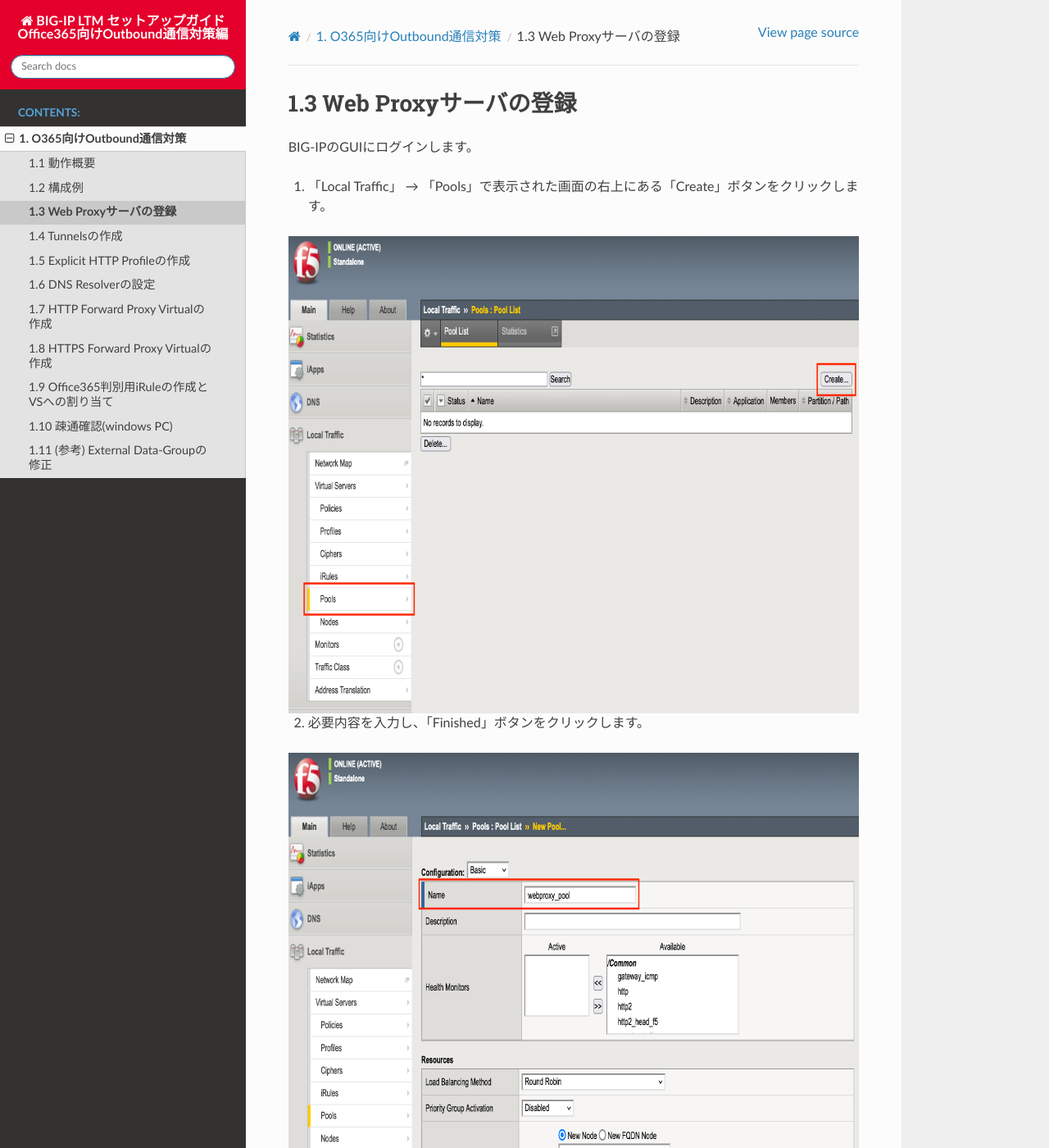
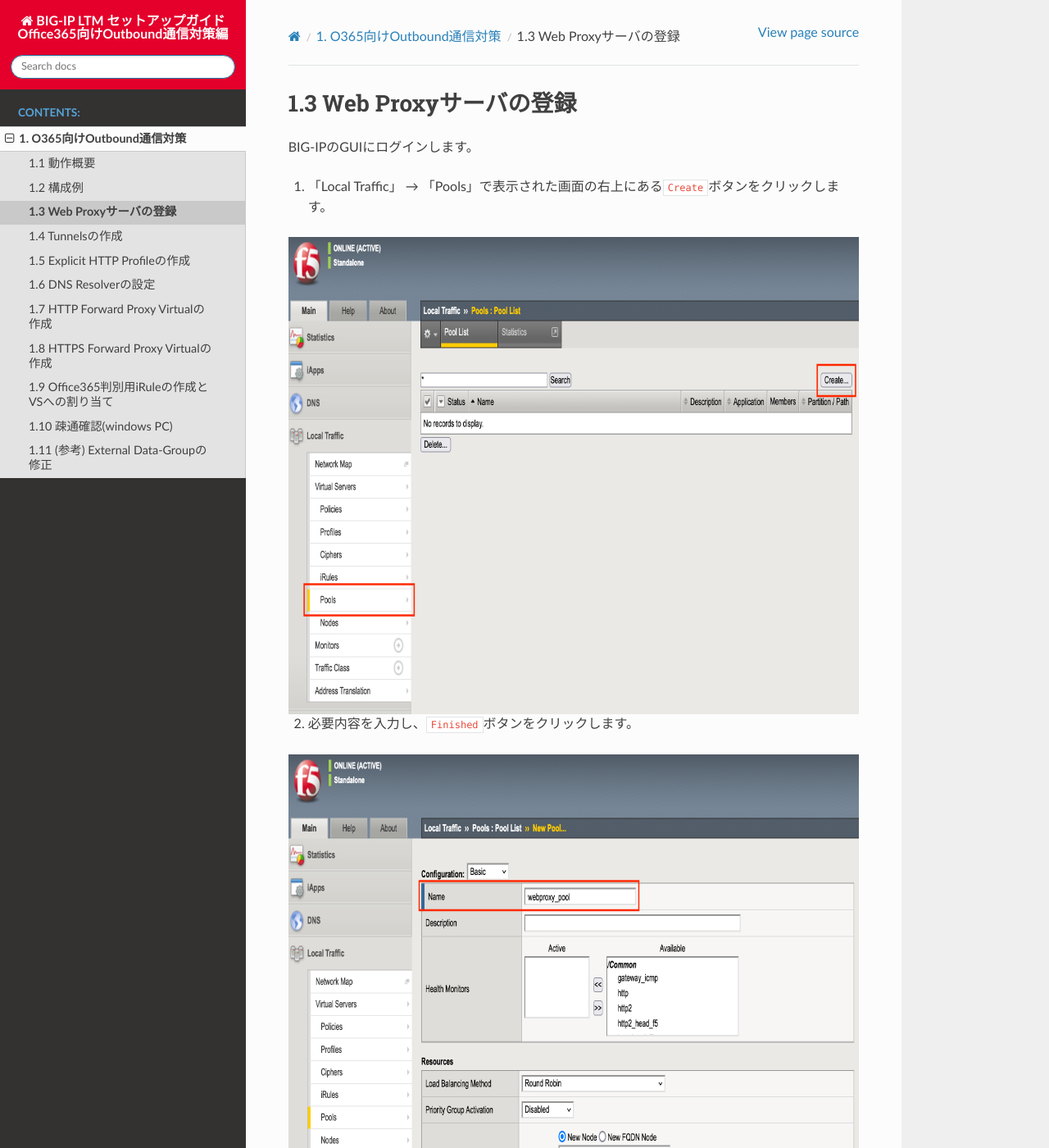
Before and after one commit to BeF5/f5j-local-breakout, a Sphinx documentation site: the page built from docs/content02/module03/module03.rst, in a window 1280 px wide and 1400 px high. Shown: the whole window at 82% size. Built offline with Sphinx 7.4.7 and the Read the Docs theme 2.0.0, drawn with Linux system fonts in a browser that asks for light colours.

```diff
--- a/docs/content02/module03/module03.rst
+++ b/docs/content02/module03/module03.rst
@@ -3,7 +3,7 @@
 
 BIG-IPのGUIにログインします。
 
-1. 「Local Traffic」 → 「Pools」で表示された画面の右上にある「Create」ボタンをクリックします。
+1. 「Local Traffic」 → 「Pools」で表示された画面の右上にある\ ``Create``\ ボタンをクリックします。
 
 
 .. figure:: images/Picture1.png
@@ -12,7 +12,7 @@ BIG-IPのGUIにログインします。
 
 
 
-2. 必要内容を入力し、「Finished」ボタンをクリックします。
+2. 必要内容を入力し、\ ``Finished``\ ボタンをクリックします。
 
 .. figure:: images/Picture2.png
    :scale: 50%
```
